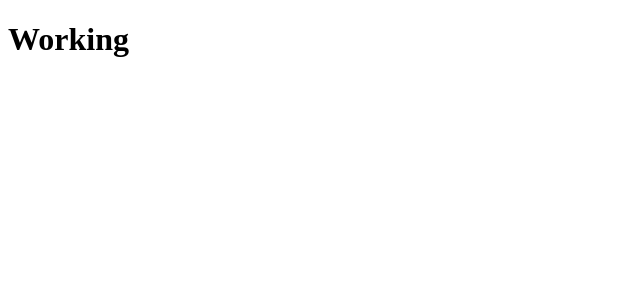
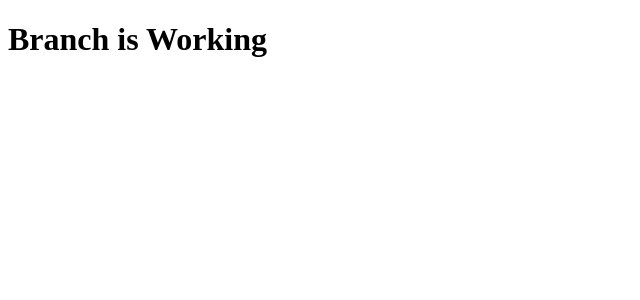
Before and after one commit to pasha13730/practiceRxJs, an Angular app: page / in a window 1280 px wide. Shown: the top 300 px of the page, without its empty margins (0-640 px from the left). Built offline with nearby package versions, Linux system fonts and the light colour scheme.

Commit message:
testing wheather  branch is working ?

```diff
--- a/src/app/app.component.html
+++ b/src/app/app.component.html
@@ -1,2 +1,2 @@
 
-<h1> Working </h1>
+<h1> Branch is Working </h1>
```
